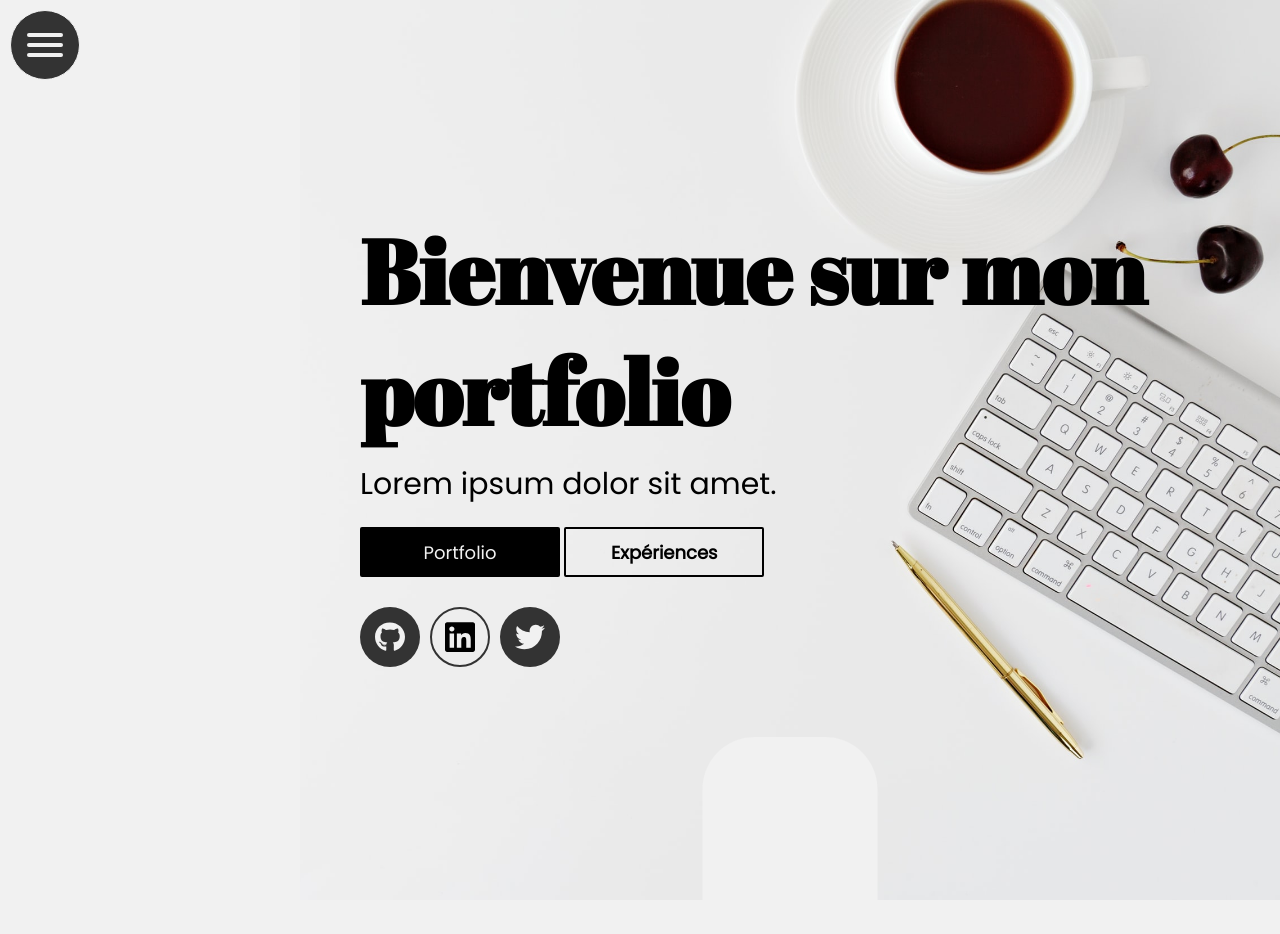
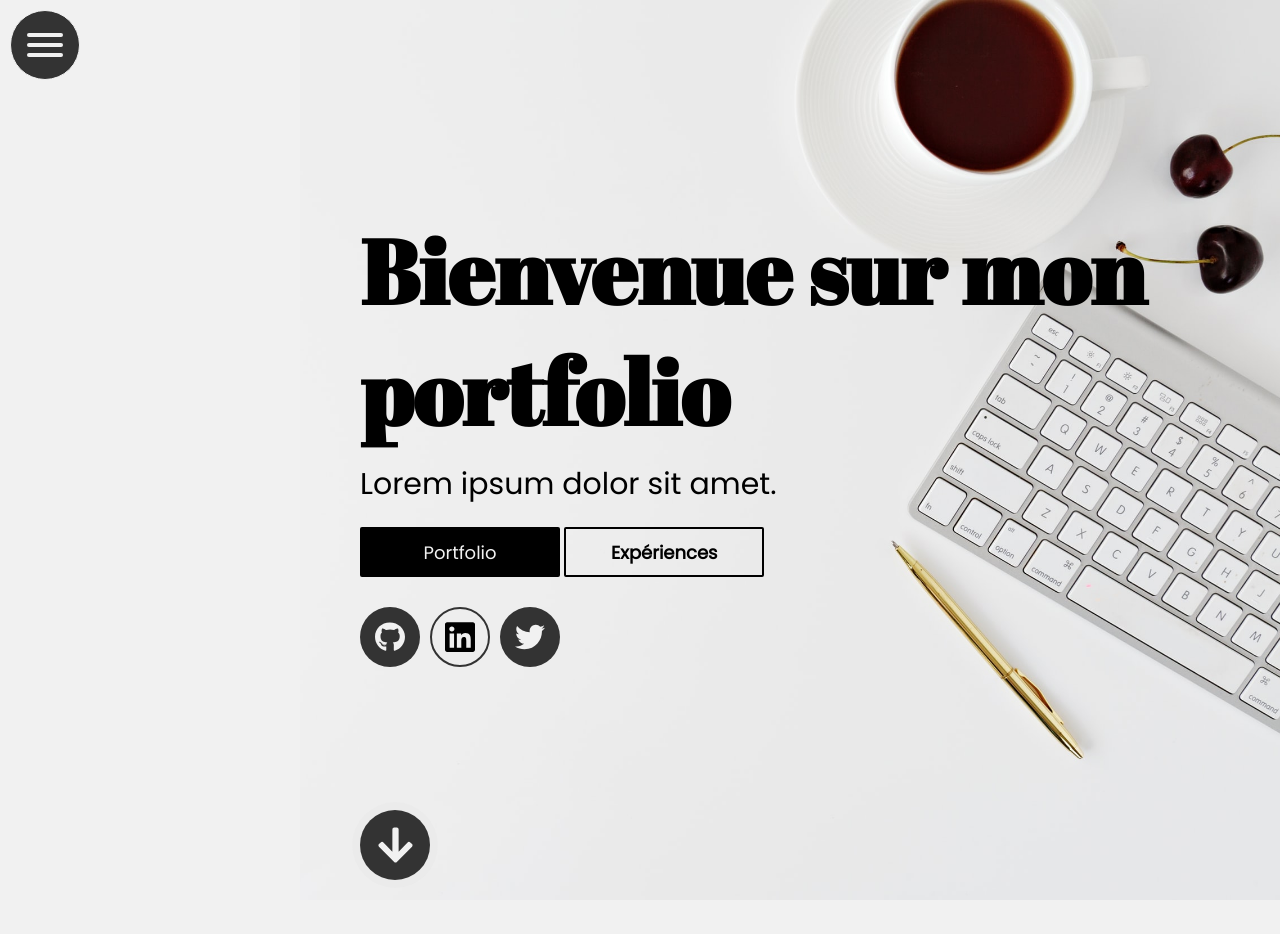
Before and after one commit to f-ghalous/PortfolioFairouz, a plain HTML site: page index.html in a window 1280 px wide. After the commit the page ends 900 px from the top, so only its background shows below. Drawn offline with Linux system fonts and the light colour scheme.

Commit message:
j'ai fini l'animation de la flèche

```diff
--- a/style.css
+++ b/style.css
@@ -261,3 +261,29 @@ h1 {
 .icone-medias {
     width: 30px;
 }
+.btn-rond {
+    width: 70px;
+    height: 70px;
+    position: absolute;
+    bottom: 20px;
+    left: 60px;
+    border-radius: 50%;
+    display: flex;
+    justify-content: center;
+    align-items: center;
+    cursor: pointer;
+    box-shadow: 0 0 0 0 #333;
+    background: #333;
+    animation: pulse 1.3s infinite;
+}
+
+    @keyframes pulse {
+        to {
+            box-shadow: 0 0 0 8px  rgba(255,255,255,0.01);
+        }
+
+    }
+
+.logo-btn-rond-acc {
+    width: 35px;
+}
```
